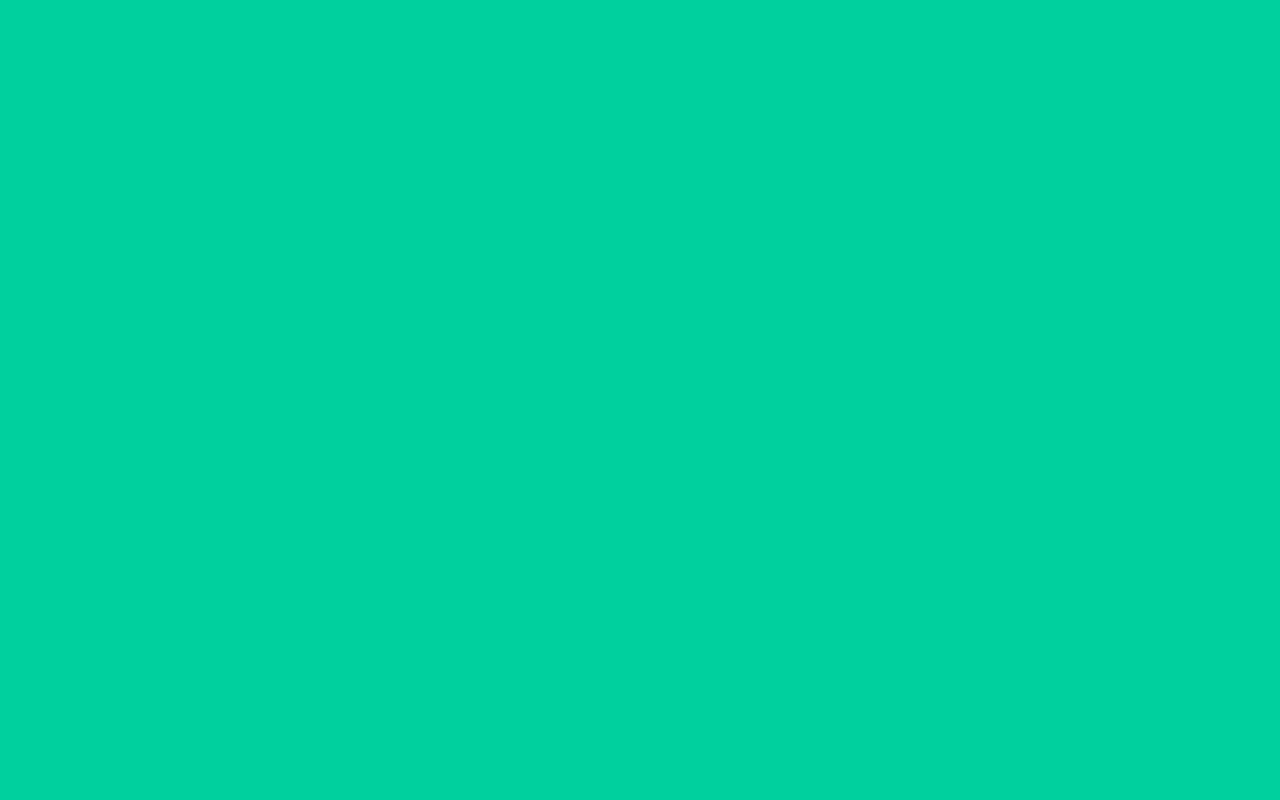
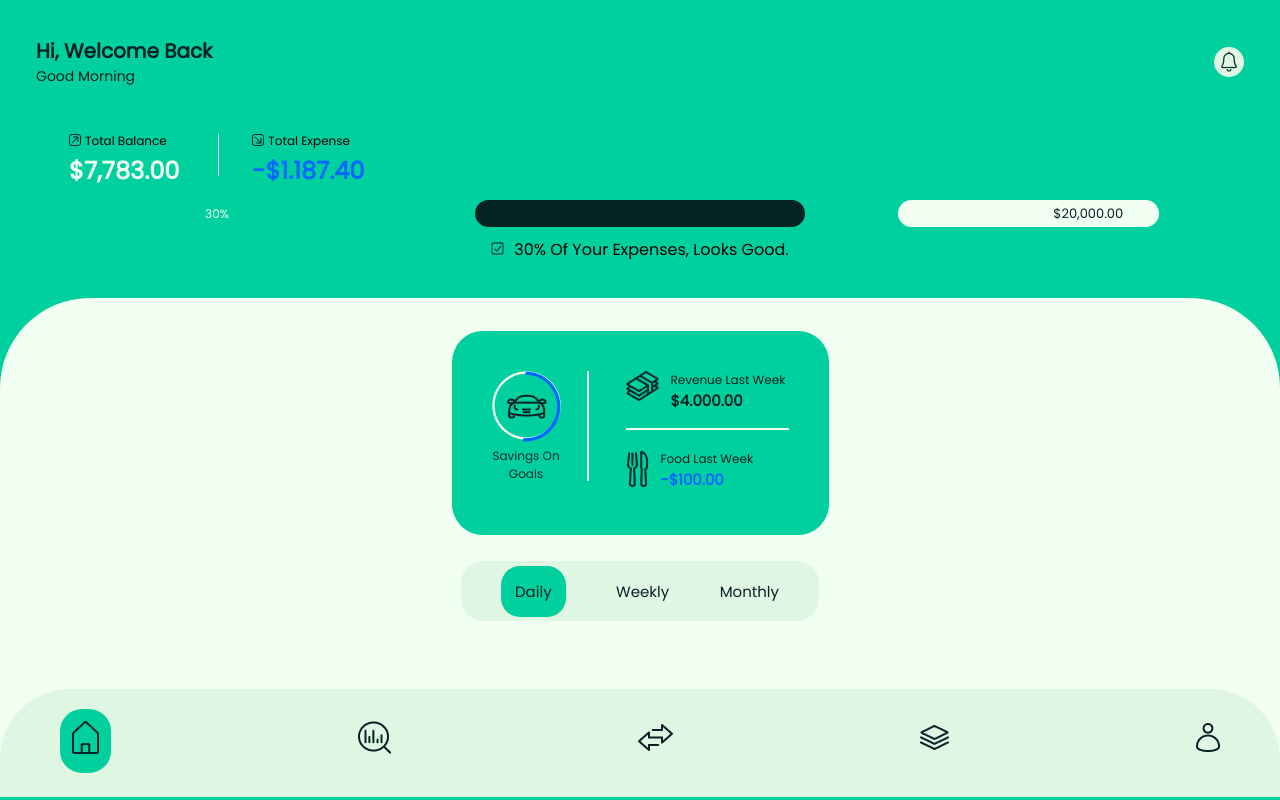
Before and after one commit to OlaShahoud/finance, a React (Vite) app: page / in a window 1280 px wide. Before the commit this address had no page. Built offline with nearby package versions, Linux system fonts and the light colour scheme.

Commit message:
routeApdateee

```diff
--- a/src/App.jsx
+++ b/src/App.jsx
@@ -10,10 +10,10 @@ return (
     <>
     <BrowserRouter>
     <Routes>
-      <Route path='/finance/' element={ <Home/>}/>
-     <Route path='/finance/Login' element={ <Login/>}/>
-      <Route path='/finance/SignUp' element={ <SignUp/>}/>
-     <Route path='/finance/Transactions' element={ <Transactions/>}/>
+      <Route path='/' element={ <Home/>}/>
+     <Route path='/Login' element={ <Login/>}/>
+      <Route path='/SignUp' element={ <SignUp/>}/>
+     <Route path='/Transactions' element={ <Transactions/>}/>
     </Routes>
     </BrowserRouter>
   </>
--- a/vite.config.js
+++ b/vite.config.js
@@ -4,5 +4,5 @@ import react from '@vitejs/plugin-react'
 // https://vite.dev/config/
 export default defineConfig({
   plugins: [react()],
-  base:'/finance/'
+  base:'/'
 })
```
